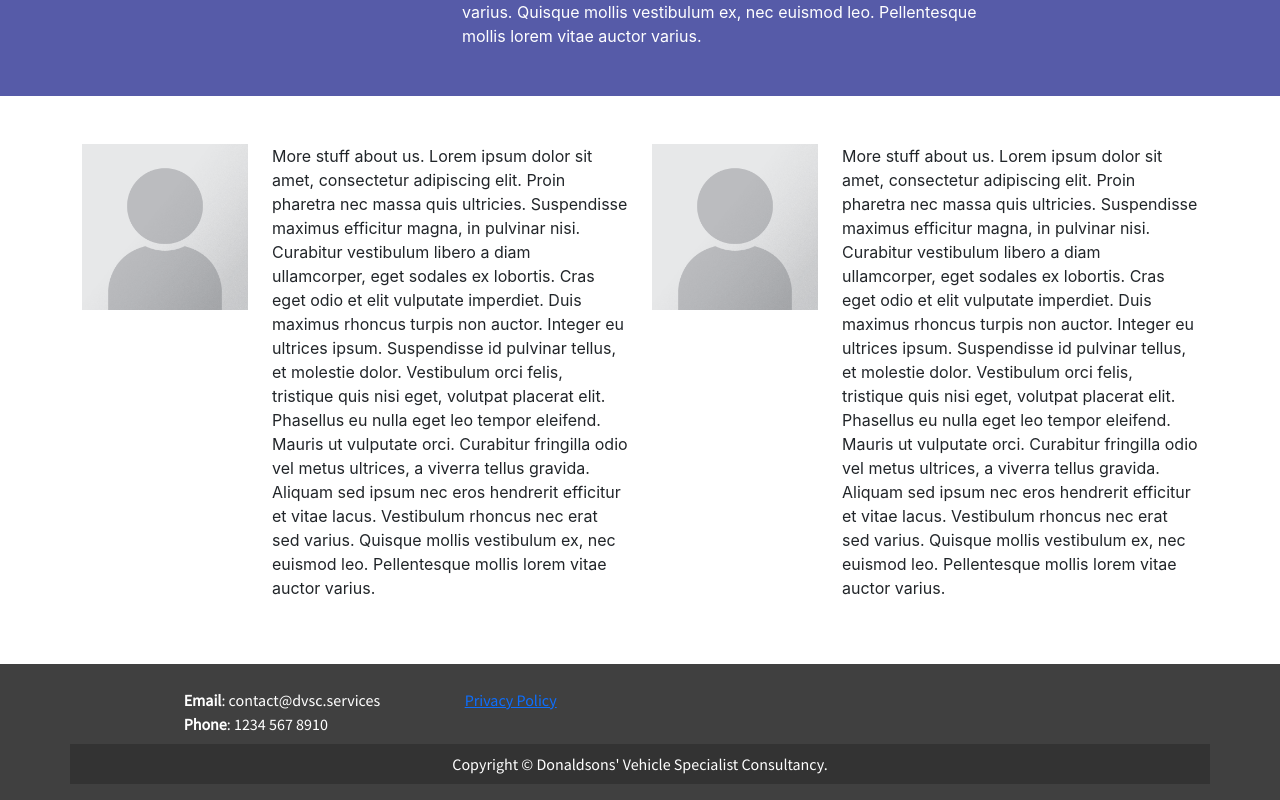
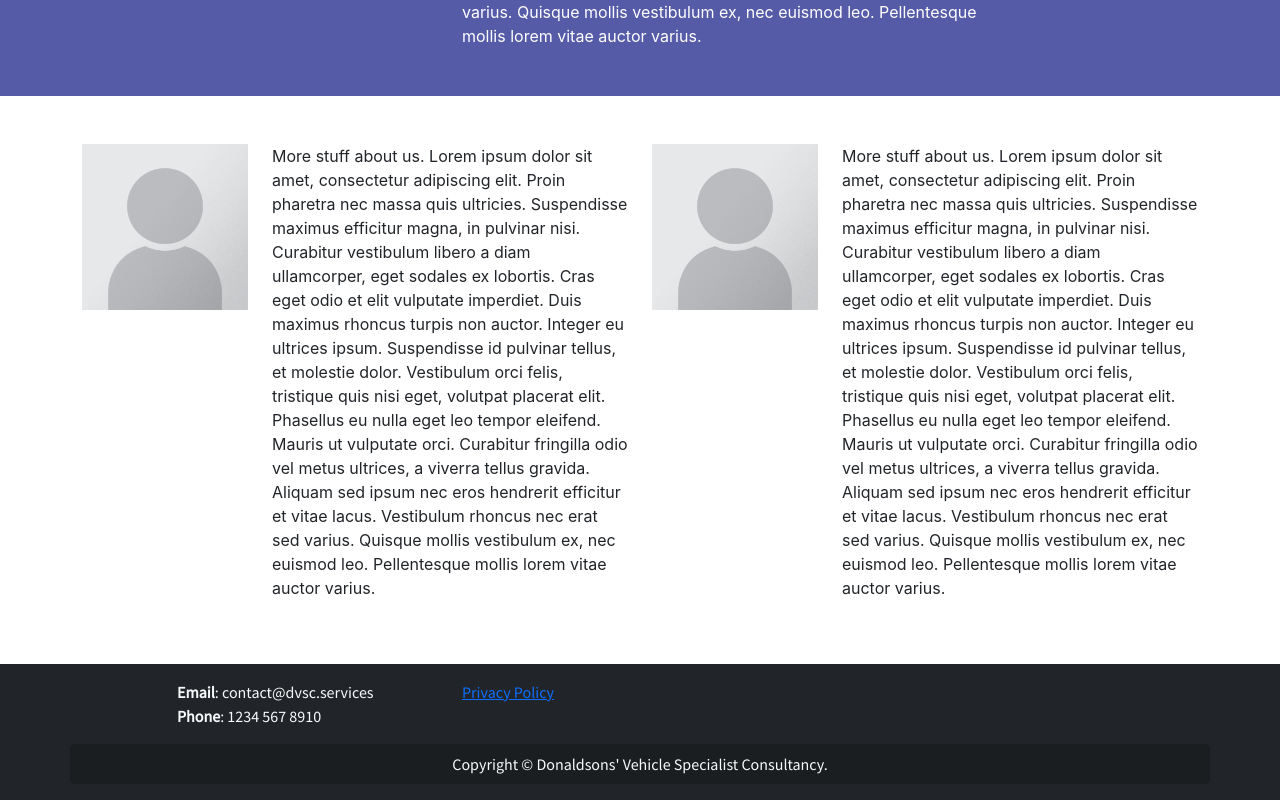
Before and after one commit to kv6002-team/DVSCWebServer, a React (Create React App) app in the folder website/: page / in a window 1280 px wide. Shown: the part 344-1144 px from the top of the page. Built offline with nearby package versions, Linux system fonts and the light colour scheme; a web font is replaced by a local one.

Commit message:
Adjust footer

```diff
--- a/website/src/standard/Footer.css
+++ b/website/src/standard/Footer.css
@@ -4,10 +4,9 @@
 footer {
     margin-top: auto;
     padding: 1em 0;
-    color: var(--main);
-    background-color: var(--main-cont);
 }
 
-.darken {
+.block-emphasis {
+    border-radius: 5px;
     background-color: rgba(0, 0, 0, 0.2);
 }
--- a/website/src/standard/Footer.jsx
+++ b/website/src/standard/Footer.jsx
@@ -15,9 +15,9 @@ export default class Footer extends react.Component {
   render() {
     return [
       <div className="footer-spacing"></div>,
-      <footer>
+      <footer className="bg-dark text-light">
         <Container>
-          <Row className="p-2">
+          <Row className="pb-3">
             <Col sm={1}></Col>
             <Col sm={3}>
               <p><strong>Email</strong>: contact@dvsc.services</p>
@@ -27,7 +27,7 @@ export default class Footer extends react.Component {
               <Link to="/legal/privacy-policy">Privacy Policy</Link>
             </Col>
           </Row>
-          <Row className="p-2 text-center darken">
+          <Row className="p-2 text-center block-emphasis">
             <p>Copyright &copy; Donaldsons' Vehicle Specialist Consultancy.</p>
           </Row>
         </Container>
```
